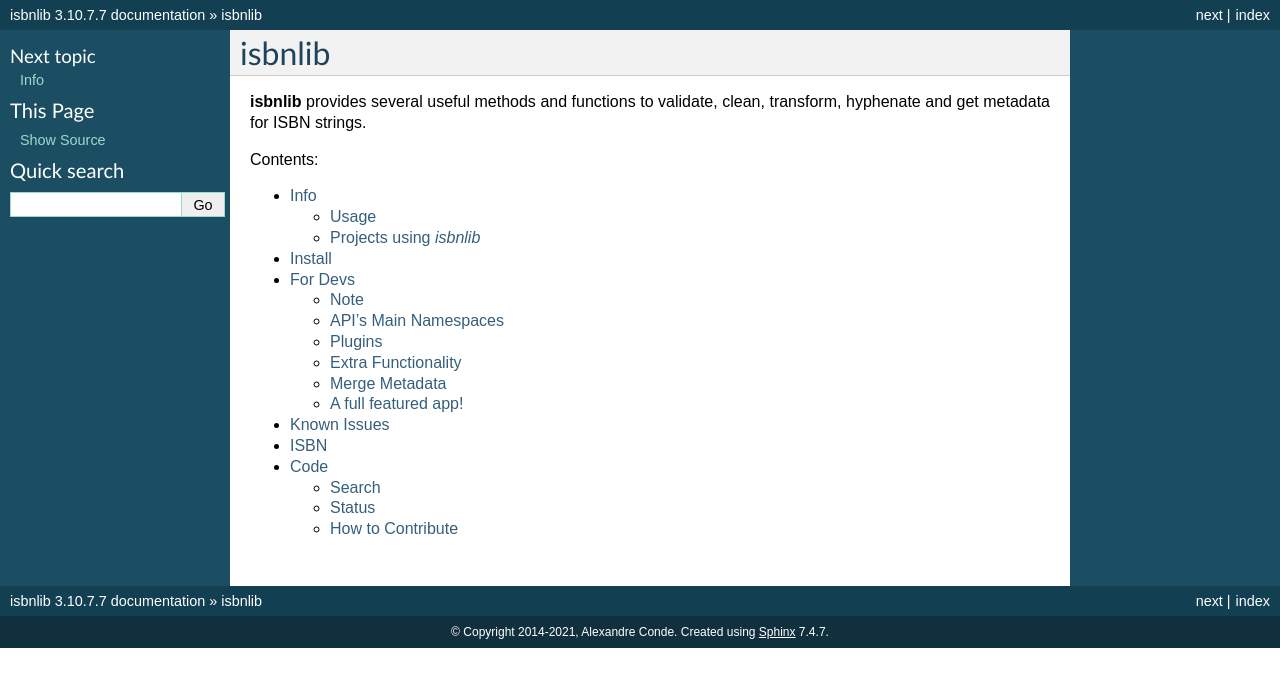
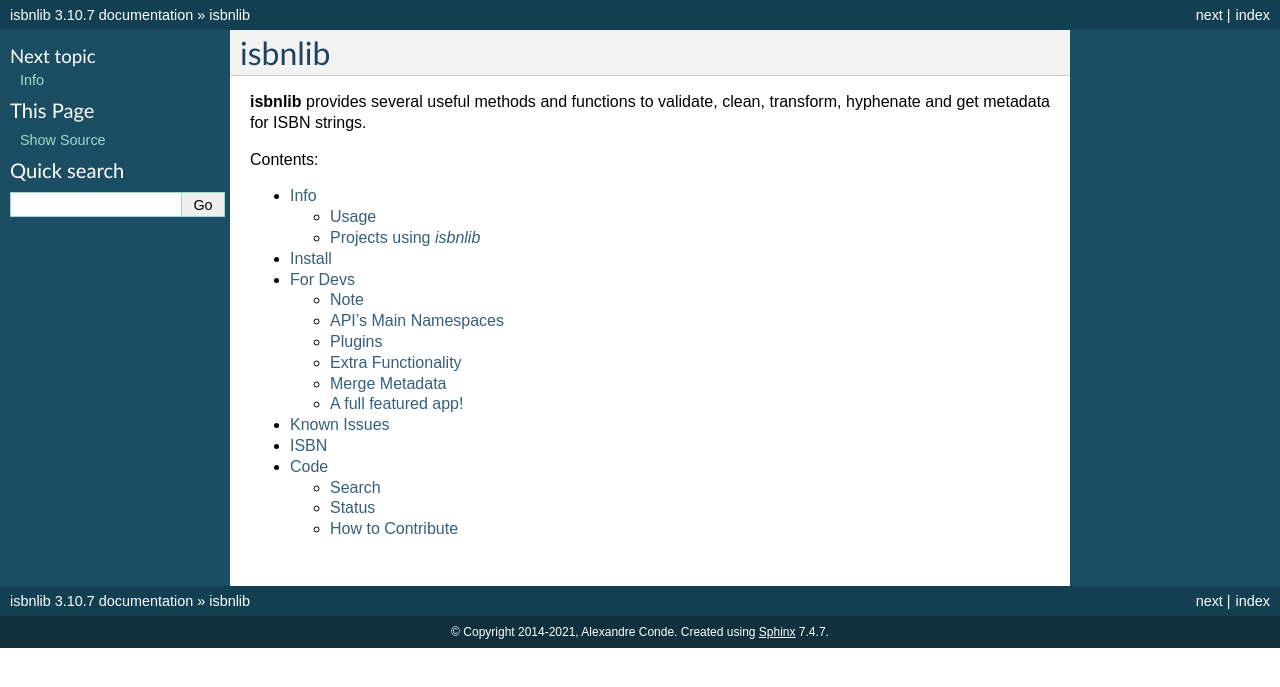
Before and after one commit to rysto3/isbnlib, a Sphinx documentation site: the page built from docs/index.rst, in a window 1280 px wide. Shown: the top 687 px of the page. Built offline with Sphinx 7.4.7, drawn with Linux system fonts in a browser that asks for light colours.

Commit message:
fix version

```diff
--- a/docs/conf.py
+++ b/docs/conf.py
@@ -60,9 +60,9 @@ copyright = u'2014-2021, Alexandre Conde'
 # built documents.
 #
 # The short X.Y version.
-version = '3.10.7'
+version = '3.10'
 # The full version, including alpha/beta/rc tags.
-release = '3.10.7.7'
+release = '3.10.7'
 
 # The language for content autogenerated by Sphinx. Refer to documentation
 # for a list of supported languages.
```
